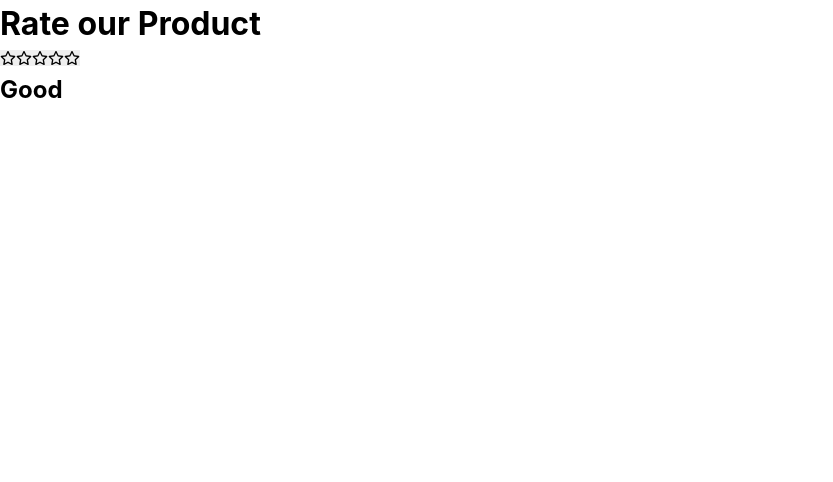
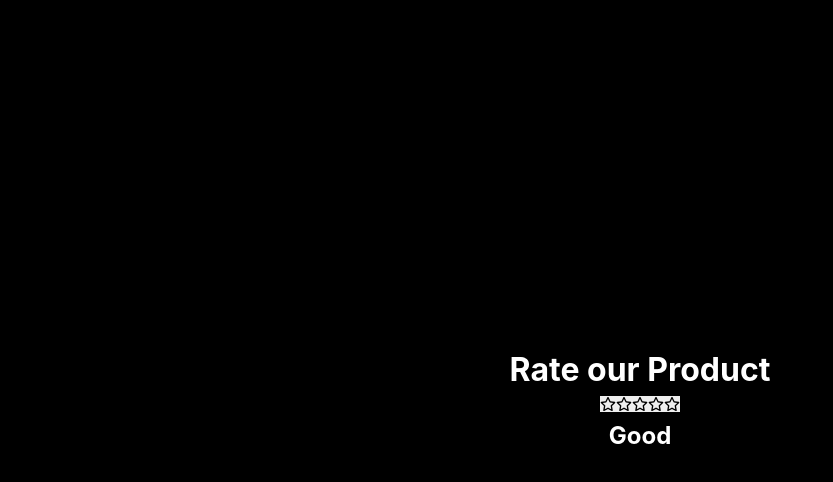
Before and after one commit to Fejiro001/rating-system, a React (Create React App) app: page / in a window 1280 px wide. Shown: the top 482 px of the page, without its empty margins (0-833 px from the left). Built offline with nearby package versions, Linux system fonts and the light colour scheme.

Commit message:
Added styling to the body and class style for filling the star

```diff
--- a/src/css/index.css
+++ b/src/css/index.css
@@ -1 +1,14 @@
 @import "./reset.css";
+
+body {
+  display: flex;
+  flex-direction: column;
+  place-content: center;
+  text-align: center;
+  background-color: #000;
+  color: #fff;
+}
+
+.fill-star {
+  fill: #ffee00;
+}
```
